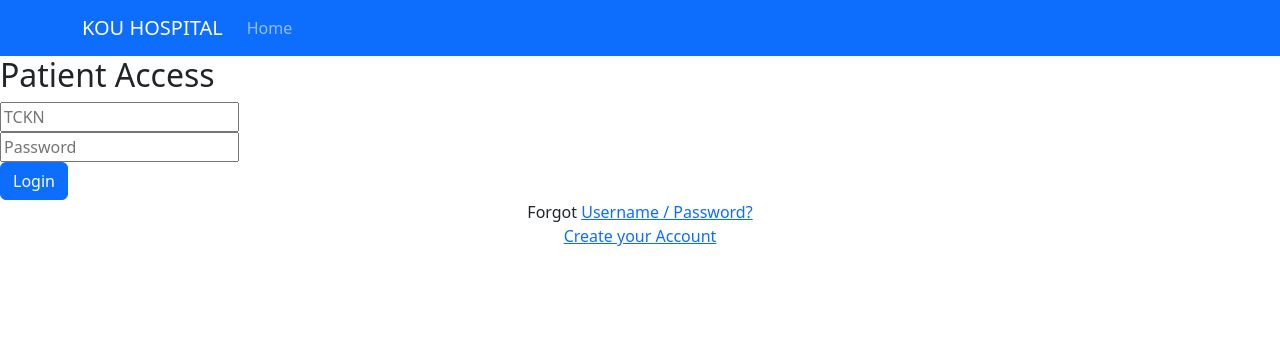
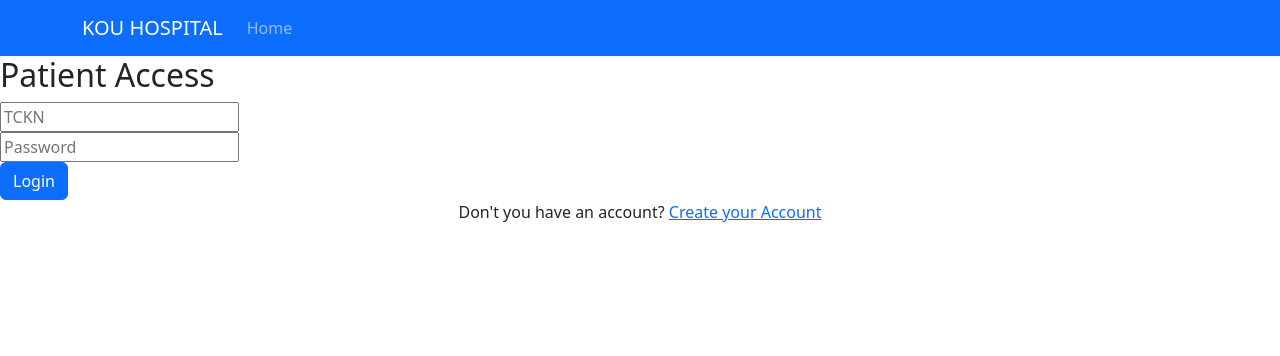
Before and after one commit to ubeydgur/hospital-web-page, a Django app: page /patient in a window 1280 px wide. Shown: the top 356 px of the page. Run offline with Django 5.2, Linux system fonts and the light colour scheme; some libraries are stand-ins or nearby versions.

Commit message:
Refactor

```diff
--- a/Hospital_Web_Page/page/templates/page/patient.html
+++ b/Hospital_Web_Page/page/templates/page/patient.html
@@ -6,7 +6,7 @@
 
 <h2>Patient Access</h2>
 
-<form method="post" action="{% url 'login_process' %}">
+<form method="post" action="{% url 'login_patient' %}">
     {% csrf_token %}
     <div class="wrap-input100 validate-input">
         <input class="input100" type="text" name="id" placeholder="TCKN">
@@ -26,16 +26,11 @@
     </div>
 </form>
 
-<div class="text-center p-t-12">
-    <span class="txt1">
-    Forgot
-    </span>
-    <a class="txt2" href="#">
-    Username / Password?
-    </a>
-</div>
 
 <div class="text-center p-t-136">
+    <span class="txt1">
+    Don't you have an account?
+    </span>
     <a class="txt2" href="{% url 'patient_create_account' %}">
     Create your Account
     <i class="fa fa-long-arrow-right m-l-5" aria-hidden="true"></i>
```
